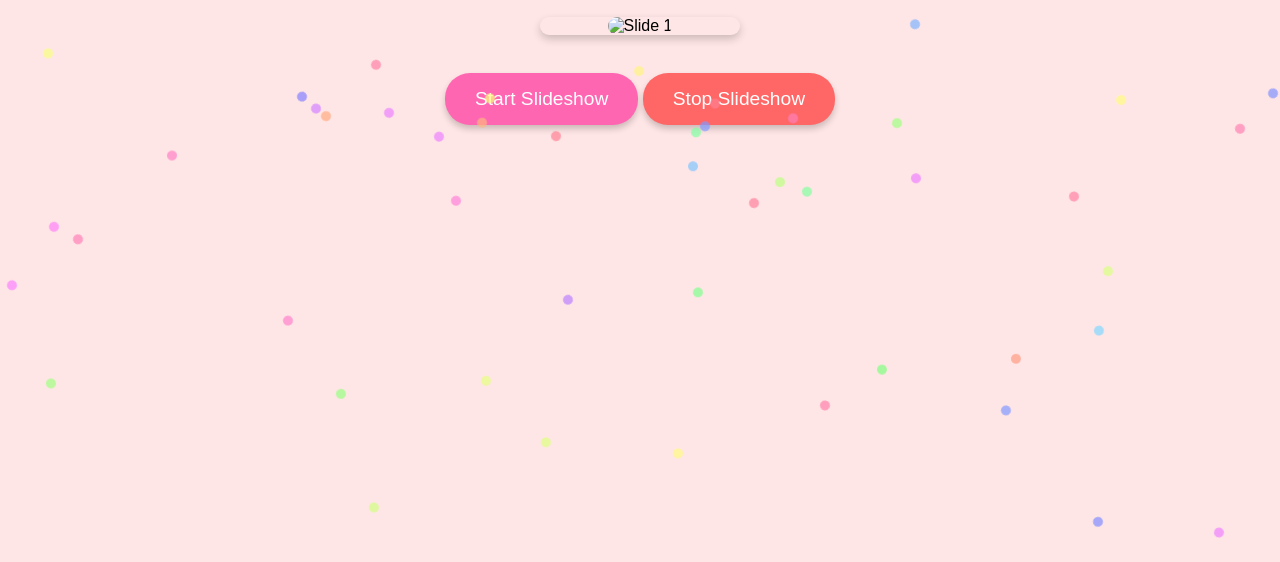
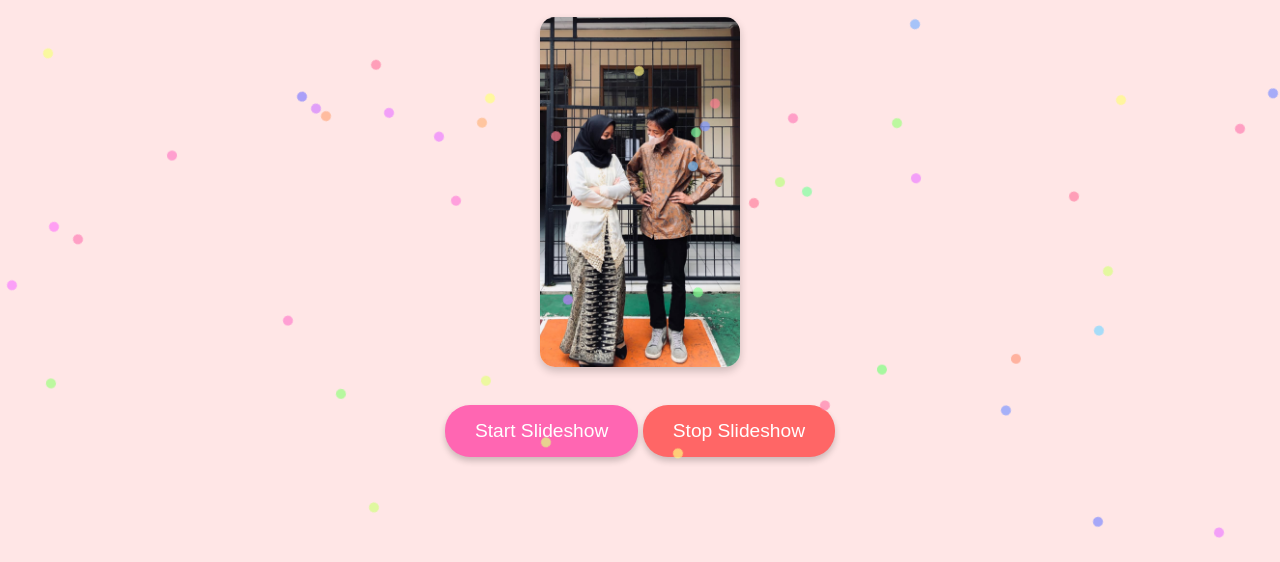
Before and after one commit to ikoloki7/anniv, a plain HTML site: page index.html in a window 1280 px wide. Both pictures are taken after a click on the button "Start Slideshow". Shown: the part 238-800 px from the top of the page. Drawn offline with Linux system fonts and the light colour scheme; files whose address does not match are found by name.

Commit message:
Update index.html

```diff
--- a/index.html
+++ b/index.html
@@ -98,7 +98,7 @@
         <h2>🎂 <span id="age">3</span> Tahun 🎂</h2>
         <div class="slideshow-container">
             <div class="slides fade">
-                <img src="foto/6EA29DD0-15EF-48BB-AB27-EF4E4B972000.JPG" alt="Slide 1">
+                <img src="6EA29DD0-15EF-48BB-AB27-EF4E4B972000.JPG" alt="Slide 1">
             </div>
             <div class="slides fade">
                 <img src="foto/0FBF6B60-EC8B-4F46-A73B-FC65A325AE1E.JPG" alt="Slide 2">
```
